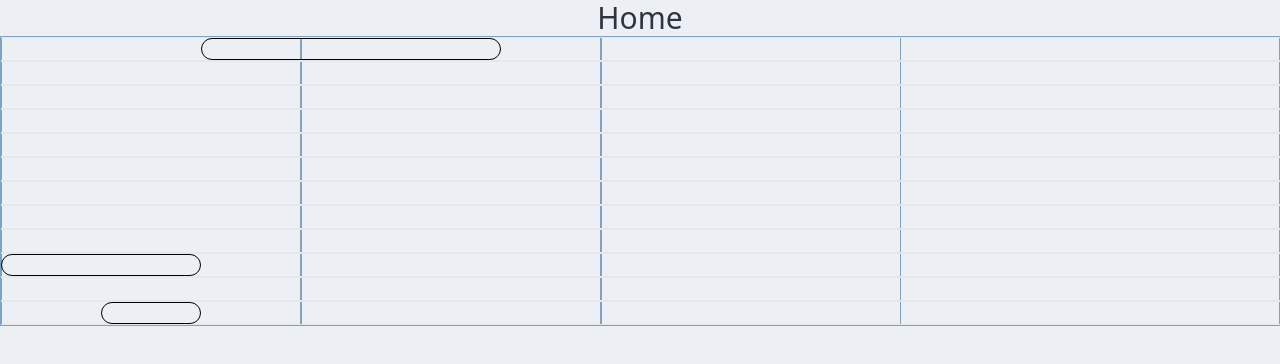
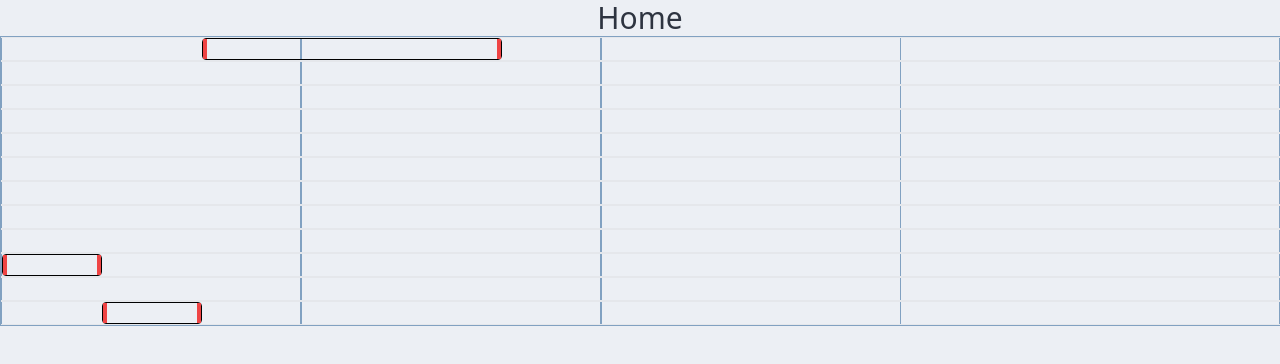
Before and after one commit to benbousquet/open-karaoke, a React (Vite) app: page / in a window 1280 px wide. Shown: the top 364 px of the page. Built offline with nearby package versions, Linux system fonts and the light colour scheme.

Commit message:
add note resize and drag

```diff
--- a/package.json
+++ b/package.json
@@ -46,6 +46,8 @@
     "@dnd-kit/core": "^6.1.0",
     "@dnd-kit/sortable": "^8.0.0",
     "@dnd-kit/utilities": "^3.2.2",
+    "@react-spring/web": "^9.7.4",
+    "@use-gesture/react": "^10.3.1",
     "@vitejs/plugin-react": "^4.3.1",
     "electron-squirrel-startup": "^1.0.1",
     "react": "^18.3.1",
--- a/src/components/noteNode.tsx
+++ b/src/components/noteNode.tsx
@@ -1,7 +1,57 @@
 import { Note } from "@/utils/types";
+import { useEffect, useRef } from "react";
+import { animated, useSpring } from "@react-spring/web";
+import { useDrag } from "@use-gesture/react";
 
 export default function NoteNode({ note }: { note: Note }) {
-  console.log(note);
+  const [{ x, width }, api] = useSpring(() => ({
+    x: 0,
+    width: 0,
+  }));
+  const noteRef = useRef(null);
+  const rightRef = useRef(null);
+  const leftRef = useRef(null);
+
+  useEffect(() => {
+    const noteElement = noteRef.current;
+    api.set({
+      x: timeToPixels(Number(note.start)),
+      width: timeToPixels(Number(note.duration)),
+    });
+  }, []);
+
+  const bind = useDrag(
+    (state) => {
+      const isRightResize = state?.event.target === rightRef.current;
+      if (isRightResize) {
+        api.set({ width: state.offset[0] });
+      } else {
+        api.set({ x: state.offset[0] });
+      }
+    },
+    {
+      from: (event) => {
+        const isResize = event.target === rightRef.current;
+        if (isResize) {
+          return [width.get(), 0];
+        }
+        return [x.get(), 0];
+      },
+      bounds: (event) => {
+        const isRightResize = event.target === rightRef.current;
+        if (isRightResize) {
+          return {
+            left: 30,
+          };
+        }
+        return {
+          left: 1,
+        };
+      },
+    }
+  );
+
+  // function resizeMove
 
   function timeToPixels(time: Number) {
     // 1px = 100ms
@@ -12,12 +62,21 @@ export default function NoteNode({ note }: { note: Note }) {
   }
 
   return (
-    <div
-      className={"h-full rounded-xl border border-black absolute"}
-      style={{
-        left: `${timeToPixels(Number(note.start))}px`,
-        width: `${timeToPixels(Number(note.duration))}px`,
-      }}
-    ></div>
+    <animated.div
+      ref={noteRef}
+      className={"h-full rounded border border-black cursor-move"}
+      style={{ x, width }}
+      {...bind()}
+    >
+      <div
+        ref={leftRef}
+        className="h-full absolute left--0.5 top-0 cursor-col-resize w-1 bg-red-500"
+        // onMouseMove
+      ></div>
+      <div
+        ref={rightRef}
+        className="h-full absolute right-[-0.25px] top-0 cursor-col-resize w-1 bg-red-500"
+      ></div>
+    </animated.div>
   );
 }
--- a/src/components/pitchTimeline.tsx
+++ b/src/components/pitchTimeline.tsx
@@ -7,9 +7,9 @@ export default function PitchTimeline() {
   // 11 lines
   // 2-3 seconds per section
   const [notes] = useState<Note[]>([
-    { id: 1, key: Key["a"], start: 0, duration: 2000 },
-    { id: 2, key: Key["b"], start: 1000, duration: 1000 },
-    { id: 3, key: Key["c"], start: 2000, duration: 3000 },
+    { id: 1, key: Key["a"], start: 1, duration: 1000 },
+    { id: 2, key: Key["b"], start: 1001, duration: 1000 },
+    { id: 3, key: Key["c"], start: 2001, duration: 3000 },
   ]);
 
   const songLength = 7000; // milliseconds
@@ -17,7 +17,9 @@ export default function PitchTimeline() {
   return (
     <div className="border border-secondary">
       <PitchTimelineContext.Provider value={notes}>
+        {/* notes overlayed on top */}
         <NoteMap />
+        {/* background staff */}
         <div className="flex flex-row overflow-auto w-full">
           {Array(Math.ceil(songLength / 3000))
             .fill(0)
```
Also changed, not shown: 1 other file (tests, documents, lock files or other folders).
